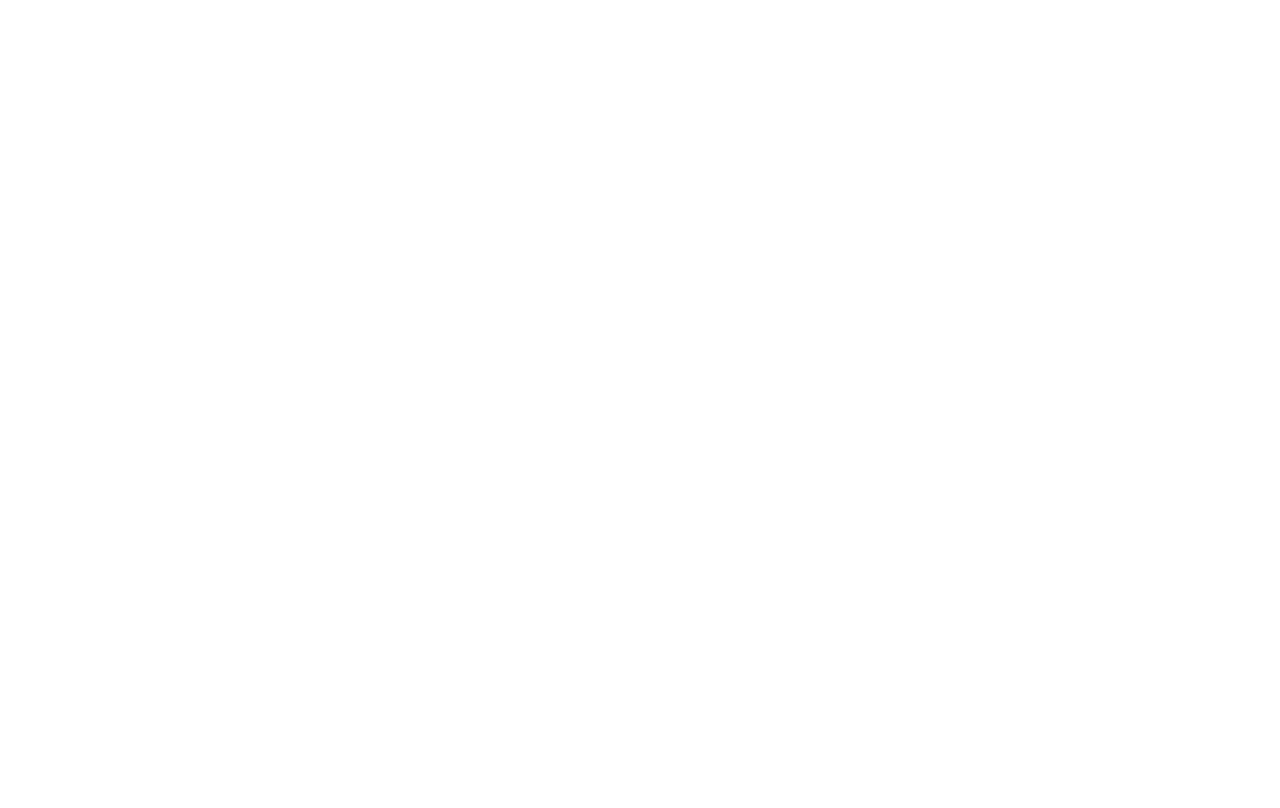
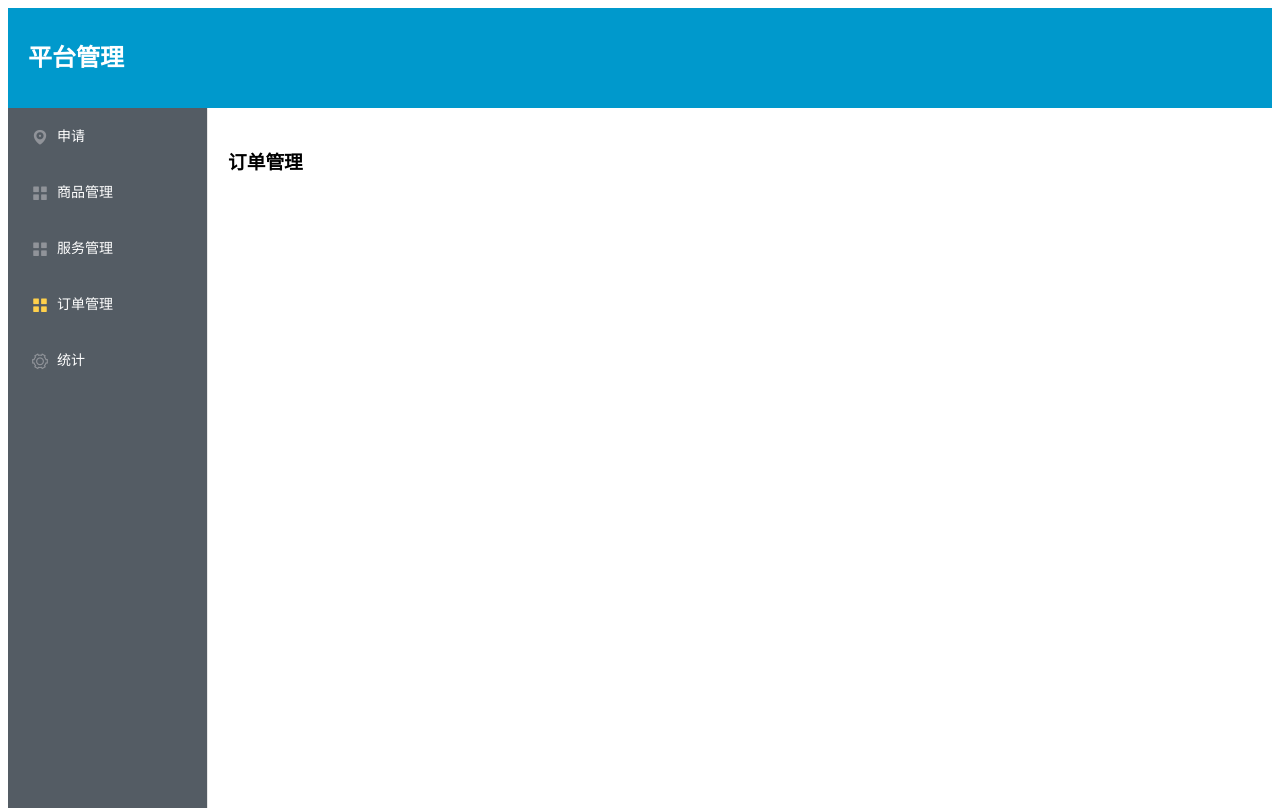
Before and after one commit to 447441597/petSystem, a Vue app in the folder petLoves/: page /#/shopManage/orders in a window 1280 px wide. Built offline with nearby package versions, Linux system fonts and the light colour scheme.

Commit message:
创建门店页面

```diff
--- /dev/null
+++ b/petLoves/src/components/apply/index.vue
@@ -0,0 +1,15 @@
+<template>
+    <div>
+        <h1>申请</h1>
+    </div>
+</template>
+
+<script>
+export default {
+
+}
+</script>
+
+<style>
+
+</style>
--- /dev/null
+++ b/petLoves/src/components/goods/index.vue
@@ -0,0 +1,15 @@
+<template>
+    <div>
+        <h1>商品管理</h1>
+    </div>
+</template>
+
+<script>
+export default {
+
+}
+</script>
+
+<style>
+
+</style>
--- /dev/null
+++ b/petLoves/src/components/orders/index.vue
@@ -0,0 +1,15 @@
+<template>
+    <div>
+        <h1>订单管理</h1>
+    </div>
+</template>
+
+<script>
+export default {
+
+}
+</script>
+
+<style>
+
+</style>
--- /dev/null
+++ b/petLoves/src/components/services/index.vue
@@ -0,0 +1,15 @@
+<template>
+    <div>
+        <h1>服务管理</h1>
+    </div>
+</template>
+
+<script>
+export default {
+
+}
+</script>
+
+<style>
+
+</style>
--- /dev/null
+++ b/petLoves/src/components/shopAddup/index.vue
@@ -0,0 +1,15 @@
+<template>
+    <div>
+        <h1>统计</h1>
+    </div>
+</template>
+
+<script>
+export default {
+
+}
+</script>
+
+<style>
+
+</style>
--- /dev/null
+++ b/petLoves/src/components/shopManage/index.vue
@@ -0,0 +1,129 @@
+<template>
+  <div style="height:100%">
+    <el-container style="height:100%">
+      <el-header style="background:#0099cc;height:100px;line-height:100px;margin:0">
+        <el-row>
+          <el-col :span="8">
+            <h1 style="color:white;margin:0">平台管理</h1>
+          </el-col>
+           <el-col :span="12">
+            <div style="height:10px">
+            </div>
+          </el-col>
+          <el-col :span="2">
+            <div>
+              <span style="color:white">{{user}}</span>
+            </div>
+          </el-col>
+          <!-- <el-col :span="2">
+            <el-button type="info" icon="el-icon-back" circle size="mini" @click="logout"></el-button>
+          </el-col> -->
+        </el-row>
+      </el-header>
+      <el-container style="height:100%">
+        <el-aside width="200px" height="100%">
+          <el-row class="tac" style="height:100%">
+            <el-col :span="24" style="height:100%">
+              <el-menu
+                :default-active="$route.path"
+                class="el-menu-vertical-demo"
+                background-color="#545c64"
+                text-color="#fff"
+                active-text-color="#ffd04b"
+                style="height:100%"
+
+              >
+                <el-menu-item index="/shopManage/apply">
+                  <template slot="title">
+                    <i class="el-icon-location"></i>
+                    <router-link to="/shopManage/apply">申请</router-link>
+                  </template>
+                </el-menu-item>
+                <el-menu-item index="/shopManage/goods">
+                  <i class="el-icon-menu"></i>
+                  <router-link to="/shopManage/goods">商品管理</router-link>
+                </el-menu-item>
+                <el-menu-item index="/shopManage/services">
+                  <i class="el-icon-menu"></i>
+                  <router-link to="/shopManage/services">服务管理</router-link>
+                </el-menu-item>
+                 <el-menu-item index="/shopManage/orders">
+                  <i class="el-icon-menu"></i>
+                  <router-link to="/shopManage/orders">订单管理</router-link>
+                </el-menu-item>
+                 <el-menu-item index="/shopManage/shopAddup">
+                  <i class="el-icon-setting"></i>
+                  <router-link to="/shopManage/shopAddup">统计</router-link>
+                </el-menu-item>
+
+              </el-menu>
+            </el-col>
+          </el-row>
+        </el-aside>
+        <el-main>
+          <router-view></router-view>
+        </el-main>
+      </el-container>
+    </el-container>
+  </div>
+</template>
+
+<script>
+import axios from "axios";
+export default {
+  created() {
+    // axios({
+    //   method: "get",
+    //   url: "/getSession"
+    // }).then(res => {
+    //   console.log(res);
+    //   if (res.data) {
+    //     this.user = res.data;
+    //   } else {
+    //     this.$router.push({ path: "/login" });
+    //   }
+    // });
+    this.defaultIndex = this.$router.history.current.path;
+  },
+  data() {
+    return {
+      user: "",
+      defaultIndex: ""
+    };
+  },
+  methods: {
+    logout() {
+      axios({
+        method: "get",
+        url: "/removeSession"
+      }).then(res => {
+        this.$router.push({ path: "/login" });
+      });
+    },
+
+    select() {
+      axios({
+        method: "get",
+        url: "/getSession"
+      }).then(res => {
+        console.log(res);
+        if (res.data) {
+        } else {
+          this.$router.push({ path: "/login" });
+        }
+      });
+    }
+  }
+};
+</script>
+
+<style>
+a {
+  text-decoration: none;
+  color: white;
+  width: 100%;
+  height: 100%;
+  display:inline-block
+}
+
+</style>
```
Also changed, not shown: petLoves/src/router.js (+32 -0 lines).
